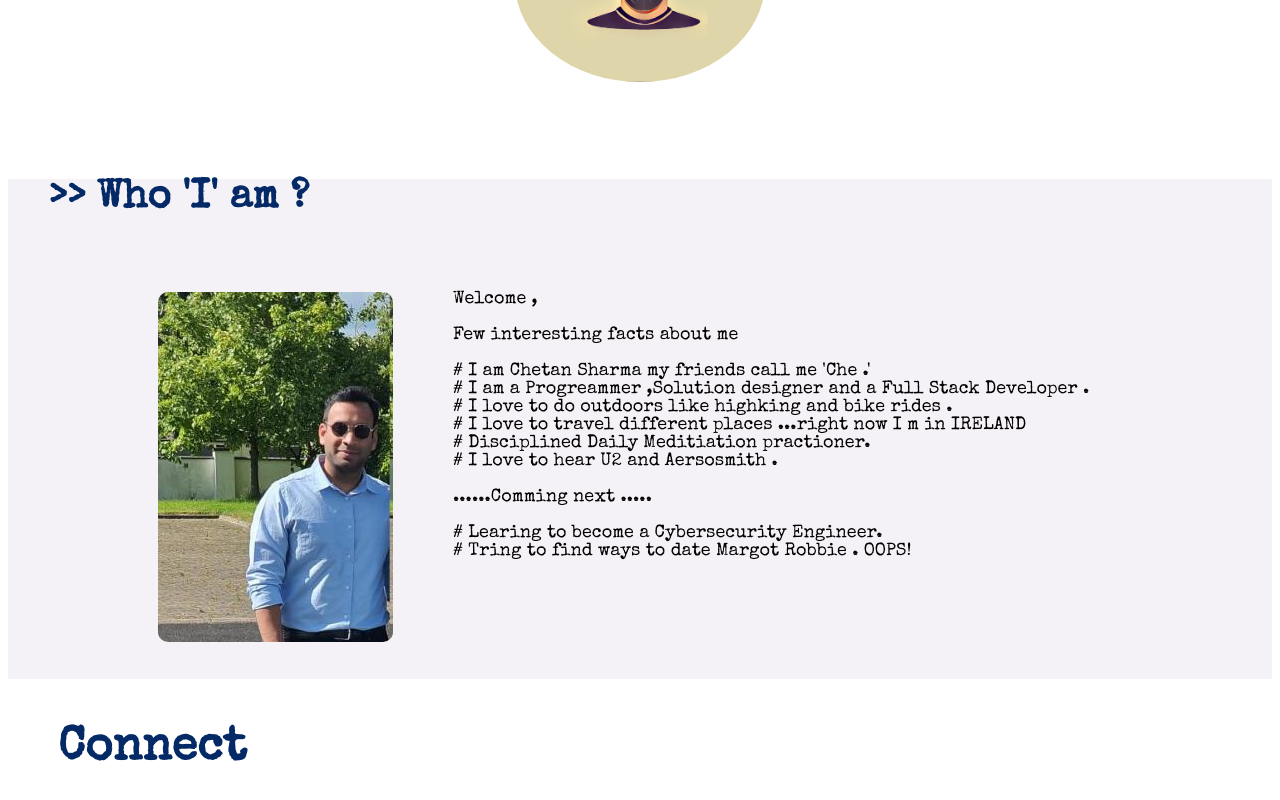
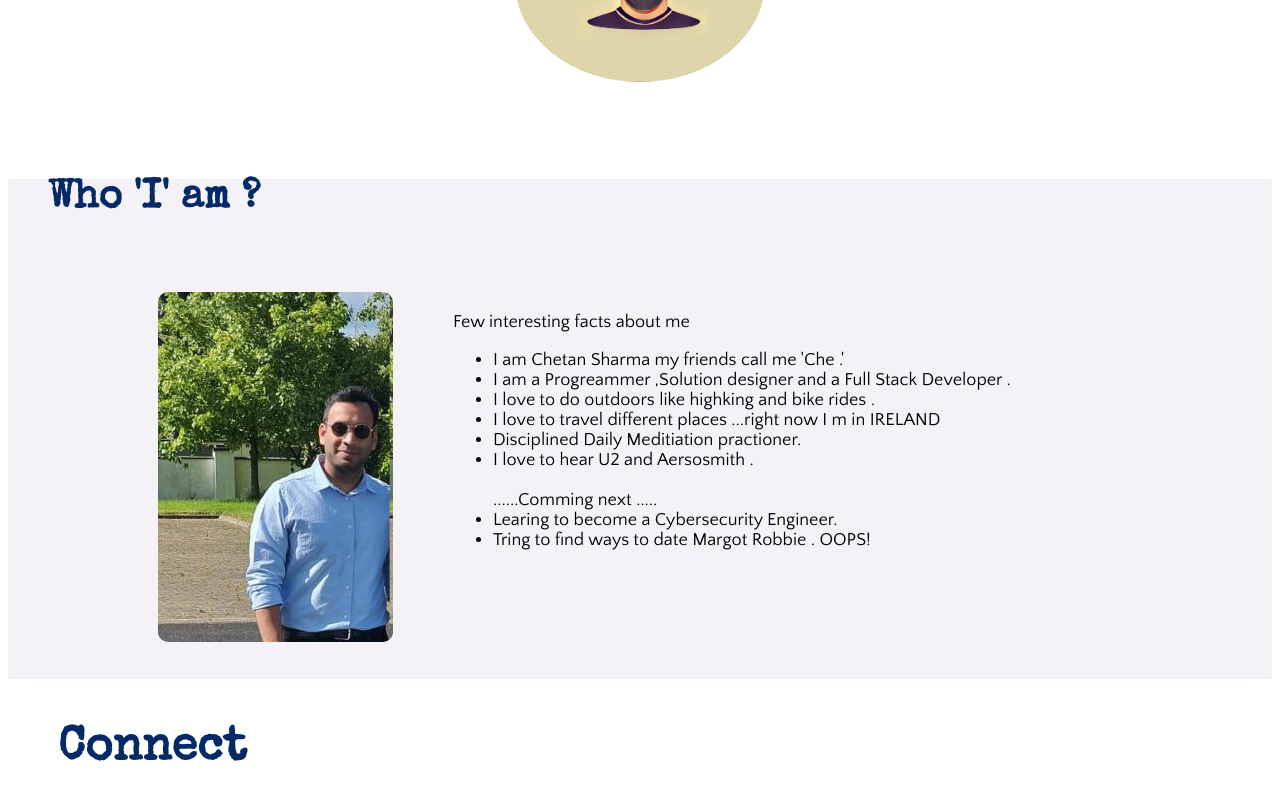
Before and after one commit to sharmachetan/mysite, a Vue app in the folder mysite/: page / in a window 1280 px wide. Shown: the part 382-1182 px from the top of the page. Built offline with nearby package versions, Linux system fonts and the light colour scheme.

Commit message:
changed about contect with unordered list

```diff
--- a/mysite/src/views/Interest.vue
+++ b/mysite/src/views/Interest.vue
@@ -1,7 +1,7 @@
 <template>
   <div id="interestMain">
     <div id="intHeading">
-      <h4>>> Who 'I' am ?</h4>
+      <h4> Who 'I' am ?</h4>
     </div>
 
     <div id="intAboutContainer">
@@ -10,18 +10,20 @@
             <img src="../assets/myImg.jpeg"/>
         </div>
         <div id="intAboutContent">
-            <p>Welcome ,
                 <br><br>Few interesting facts about me<br>
-                <br># I am Chetan Sharma my friends call me 'Che .'
-                <br># I am a Progreammer ,Solution designer and a Full Stack Developer .
-                <br># I love to do outdoors like highking and bike rides .
-                <br># I love to travel different places ...right now I m in IRELAND
-                <br># Disciplined Daily Meditiation practioner.
-                <br># I love to hear U2 and Aersosmith .
+                <ul>
+               <li>I am Chetan Sharma my friends call me 'Che .'</li>
+                <li>I am a Progreammer ,Solution designer and a Full Stack Developer .</li>
+
+                <li>I love to do outdoors like highking and bike rides .</li>
+                <li>I love to travel different places ...right now I m in IRELAND   </li>
+                <li>Disciplined Daily Meditiation practioner.</li>
+                <li >I love to hear U2 and Aersosmith .</li>
                 <br>
-                <br> ......Comming next .....<br>
-                <br># Learing to become a Cybersecurity Engineer.
-                <br># Tring to find ways to date Margot Robbie . OOPS!</p>
+                ......Comming next .....<br>
+                <li>Learing to become a Cybersecurity Engineer.</li>
+                <li>Tring to find ways to date Margot Robbie . OOPS!</li>
+                 </ul>
         </div>
     </div>
 
@@ -36,6 +38,15 @@ export default {
 </script>
 
 <style scoped>
+
+@font-face {
+  font-family: 'Quattrocento';
+  src: url('../assets/QuattrocentoSans/QuattrocentoSans.eot'); /* IE9 Compat Modes */
+  src: url('../assets/QuattrocentoSans/QuattrocentoSans.eot?#iefix') format('embedded-opentype'), /* IE6-IE8 */
+       url('../assets/QuattrocentoSans/QuattrocentoSans.woff') format('woff'), /* Pretty Modern Browsers */
+       url('../assets/QuattrocentoSans/QuattrocentoSans.ttf')  format('truetype'), /* Safari, Android, iOS */
+       url('../assets/QuattrocentoSans/QuattrocentoSans.svg#svgFontName') format('svg'); /* Legacy iOS */
+}
 @font-face {
   font-family: "SpecialElite";
   src: url("../assets/SpecialElite-Regular/SpecialElite-Regular.eot"); /* IE9 Compat Modes */
@@ -108,7 +119,7 @@ position: absolute;
     height: 350px;
     width: 70%;
     margin-left: 60px;
-    font-family: SpecialElite;
+    font-family: Quattrocento;
     /* background-color:rgb(31, 19, 15); */
     font-size: large;
 
```
